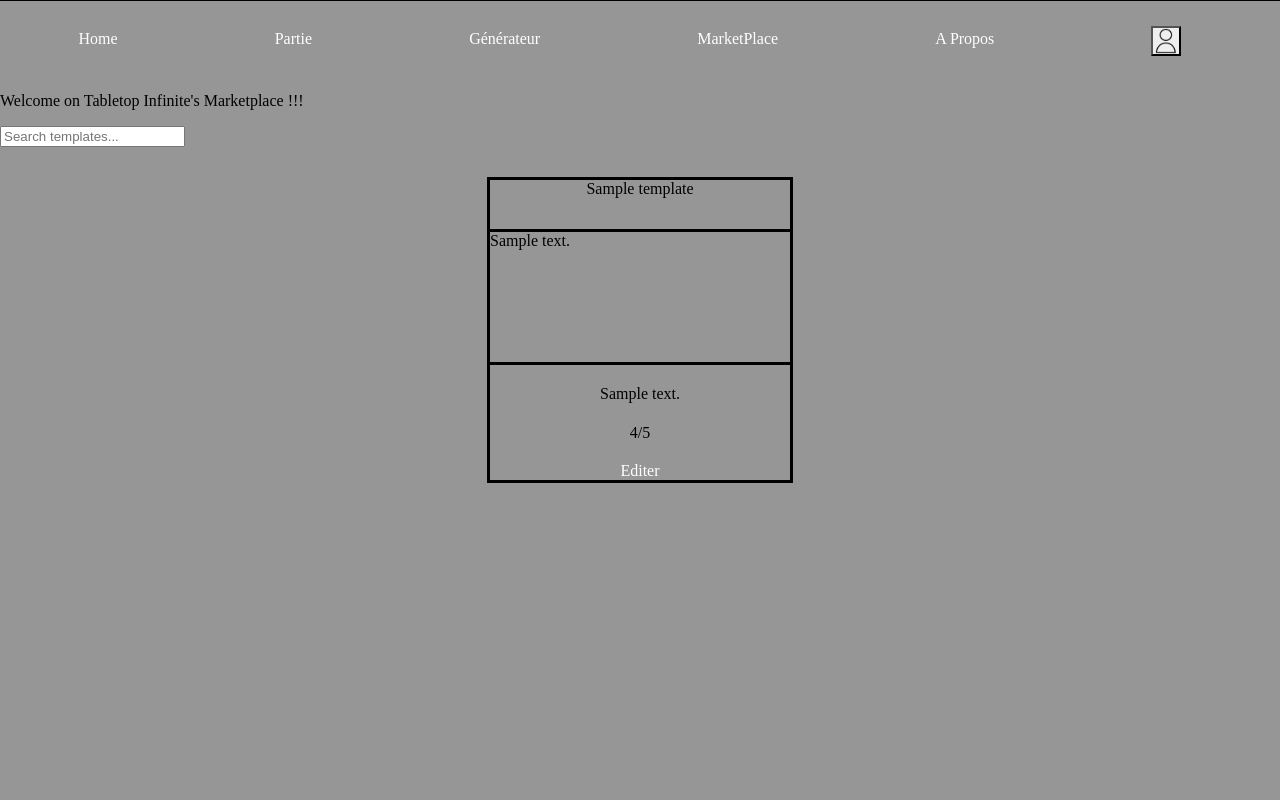
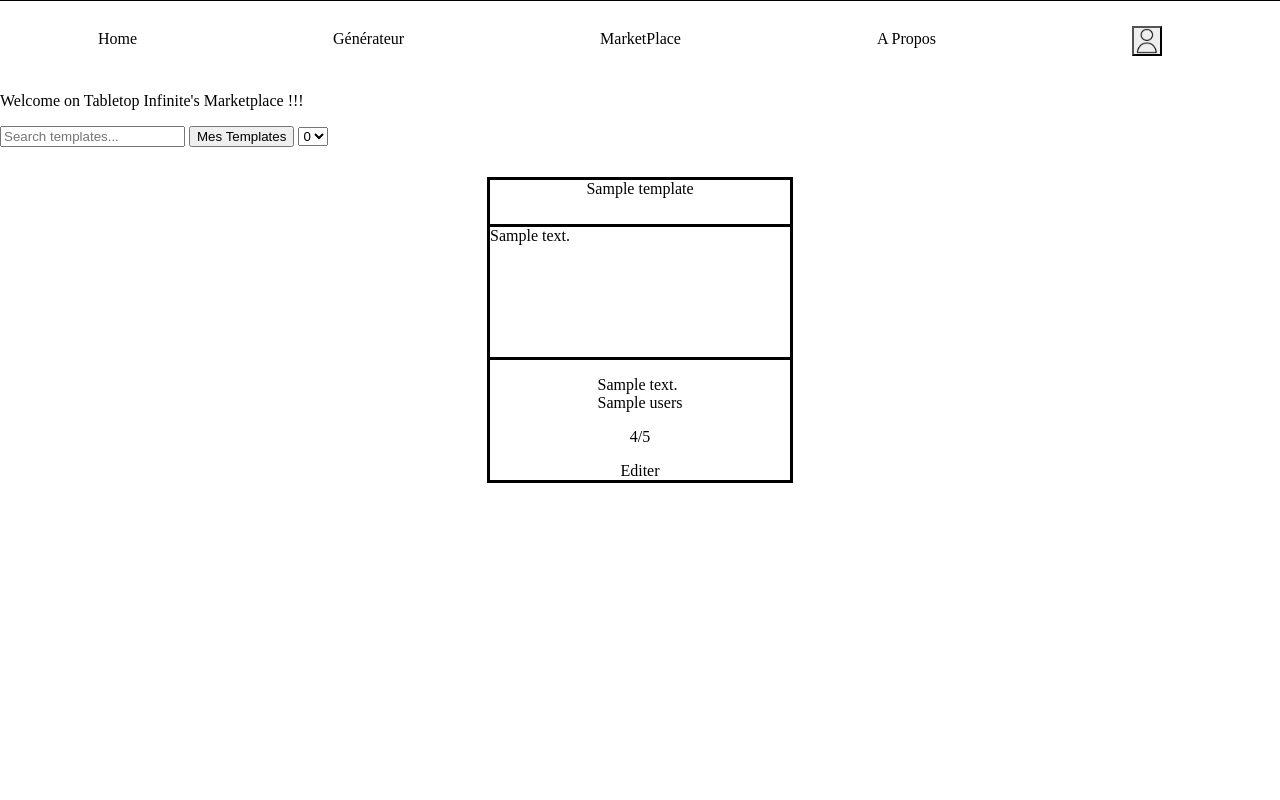
Before and after one commit to BaptisteChoquet/tabletopInfinite, a Symfony app: template templates/tabletop_infinite/Marketplace/indexMarketplace.html.twig in a window 1280 px wide. Run offline with Twig, Linux system fonts and the light colour scheme; the template is opened without the code that fills it: most values are stand-ins (such as "Sample title", 1, 10 or a date in 2020); some libraries are stand-ins or nearby versions.

Commit message:
ajout des filtres sur le marketplace

```diff
--- a/public/css/style.css
+++ b/public/css/style.css
@@ -5,7 +5,7 @@ html {
 body {
   margin: 0px;
   min-height: 100%;
-  background-color: rgb(150, 150, 150);
+  background-color: white;
 }
 
 nav {
@@ -15,12 +15,19 @@ nav {
   justify-content: space-around;
   align-items: center;
   border-top: solid 1px;
+  color: black;
 }
 
 nav a {
   text-decoration: none;
   color: black;
 }
+
+.noteRating{
+  display: flex;
+  flex-direction: row;
+}
+
 
 nav a:hover {
   color: grey;
@@ -137,10 +144,10 @@ header {
 
 
 a:visited{
-  color: white;
+  color: black;
 }
 a:link{
-  color: white;
+  color: black;
 }
 
 a{
@@ -158,6 +165,10 @@ a{
   background-color: white;
 }
 
+.rating{
+  display: flex;
+  flex-direction: row;
+}
 
 .contenu{
   border: solid;
--- a/src/Controller/SheetCreatorController.php
+++ b/src/Controller/SheetCreatorController.php
@@ -2,6 +2,7 @@
 
 namespace App\Controller;
 
+use App\Entity\Template;
 use App\Entity\Favory;
 use App\Entity\Users;
 use App\Entity\Widget;
@@ -37,10 +38,10 @@ class SheetCreatorController extends AbstractController
     public function index2(ManagerRegistry $doctrine,int $id): Response
     {
         $this->denyAccessUnlessGranted('ROLE_USER');
-        $repository = $$doctrine->getRepository(Widget::class)->findAll();
+        $repository = $doctrine->getRepository(Widget::class)->findAll();
         $users = $this->getUser();
         $favorys = $doctrine->getRepository(Favory::class)->findby(['users'=>$users]);
-        $template = $doctrine->getRepository(Template::class)->findOneBy(["id" => 10]);
+        $template = $doctrine->getRepository(Template::class)->findOneBy(["id" => $id]);
         return $this->render('blank_page/index.html.twig', [
             'controller_name' => 'SheetCreatorController',
             'widgets' => $repository,
--- a/src/Controller/TabletopInfiniteController.php
+++ b/src/Controller/TabletopInfiniteController.php
@@ -8,7 +8,7 @@ use Symfony\Component\Routing\Annotation\Route;
 use App\Repository\TemplateRepository;
 use App\Repository\BlankPageRepository;
 use App\Entity\Template;
-
+use App\Entity\Users;
 use Dompdf\Dompdf;
 use Dompdf\Options;
 
@@ -34,6 +34,7 @@ class TabletopInfiniteController extends AbstractController
         return $this->render('tabletop_infinite/Marketplace/indexMarketplace.html.twig',  [
             'controller_name' => 'indexMarketplace',
             'templates'=>$templateRepository->findAll(),
+            'currentUser'=> $this->getUser(),
         ]);
     }
     /**
--- a/src/Entity/Template.php
+++ b/src/Entity/Template.php
@@ -155,7 +155,12 @@ class Template
         return $this;
     }
 
+    public function __toString(): string
+    {
+        $this->Users = $Users;
 
+        return $this;
+    }
 
 
 
--- a/templates/blank_page/index.html.twig
+++ b/templates/blank_page/index.html.twig
@@ -90,17 +90,13 @@
 </form>
 <div class="sheet-preview" id="sheet-preview-id" ondrop="drop(event)" ondragover="allowDrop(event)">
 {% if template  %}
- {{template.contenu|raw}}
+    {{template.contenu|raw}}
 {% endif %}
 
 </div>
-</div>
-
-<script>
 
 
 
-</script>
 
 <script src="{{ asset('js/widgets.js') }}">
 
--- a/templates/tabletop_infinite/Marketplace/indexMarketplace.html.twig
+++ b/templates/tabletop_infinite/Marketplace/indexMarketplace.html.twig
@@ -3,7 +3,7 @@
 <head>
     <meta charset="UTF-8">
     <meta name="viewport" content="width=device-width, initial-scale=1.0">
-    <title>Document</title>
+    <title>TableTopInfinite - MarketPlace</title>
     {% block stylesheets %}
     <link href="{{ asset('css/style.css') }}" type="text/css" rel="stylesheet" />
     {% endblock %}
@@ -17,14 +17,31 @@
         <div class="top">
             <p>Welcome on Tabletop Infinite's Marketplace !!!</p>
             <input type="text" placeholder="Search templates..." id="input-search">
+
+            <button onclick=FilterByAuthor("{{ currentUser.email }}")>Mes Templates</button>
+            <select id="ratingFilter">
+            <option value="0">0</option>
+            <option value="1">1</option>
+            <option value="2">2</option>
+            <option value="3">3</option>
+            <option value="4">4</option>
+            <option value="5">5</option>
+
+
+            </select>
+
         </div>
         <div class="templates-container">
             {% for template in templates %}
                 <div class="template">
                     <div class="name">{{template.name}}</div>
                     <div class="contenu">{{ template.contenu | raw }}</div>
+
+                    <div>
                     <div class="description">{{ template.description}}</div>
-                    <div class="rating">{{ template.rating}}/5</div>
+                    <div class="author">{{ template.Users}}</div>
+                    </div>
+                    <div class="rating"><div class="noteRating">{{ template.rating}}</div>/5</div>
                     <a href="/sheet_creator/{{template.id}}">Editer</a>
                 </div>
 
@@ -35,7 +52,8 @@
 
 </body>
 <script type="text/javascript">
-let allTemplates = document.getElementsByClassName('template-card');
+let allTemplates = document.getElementsByClassName('name');
+let allTemplatesDiv = document.getElementsByClassName('template');
 let input = document.getElementById('input-search');
 console.log(input);
 
@@ -43,9 +61,9 @@ input.addEventListener('input', e =>{
     let search = e.target.value;
     for (let i = 0; i < allTemplates.length; i++) {
         if (!allTemplates[i].innerText.toLowerCase().includes(search.toLowerCase())) {
-            allTemplates[i].style.display = "none"
+            allTemplatesDiv[i].style.display = "none"
         }else{
-            allTemplates[i].style.display = "block"
+            allTemplatesDiv[i].style.display = "flex"
         }
     }
 })
@@ -57,5 +75,46 @@ for (let i = 0; i < allTemplates.length; i++) {
 }
 
 
+function FilterByAuthor(author){
+    console.log(author)
+for (let i = 0; i < allTemplates.length; i++) {
+    let divAuthor = document.getElementsByClassName('author');
+        if (!divAuthor[i].innerText.toLowerCase().includes(author.toLowerCase())) {
+            allTemplatesDiv[i].style.display = "none"
+        }else{
+            allTemplatesDiv[i].style.display = "flex"
+        }
+    }
+}
+
+
+
+let inputRating = document.getElementById("ratingFilter");
+
+inputRating.onchange = function()
+{
+
+    for (let i = 0; i < allTemplates.length; i++) {
+    let divRating = document.getElementsByClassName('noteRating');
+
+        if (!divRating[i].innerText.toLowerCase().includes(this.value.toLowerCase())) {
+            allTemplatesDiv[i].style.display = "none"
+        }else{
+            allTemplatesDiv[i].style.display = "flex"
+        }
+    }
+}
+
+   /*
+for (let i = 0; i < allTemplates.length; i++) {
+    let divAuthor = document.getElementsByClassName('author');
+        if (!divAuthor[i].innerText.toLowerCase().includes(author.toLowerCase())) {
+            allTemplatesDiv[i].style.display = "none"
+        }else{
+            allTemplatesDiv[i].style.display = "flex"
+        }
+    }
+*/
+
 </script>
 </html>
--- a/templates/tabletop_infinite/Marketplace/navbar.html.twig
+++ b/templates/tabletop_infinite/Marketplace/navbar.html.twig
@@ -1,6 +1,5 @@
 <nav>
     <a href="{{ path('home') }}">Home</a>
-    <a href="">Partie</a>
     <a href="{{ path('sheet_creator') }}">Générateur</a>
     <a href="{{ path('marketplace') }}">MarketPlace</a>
     <a href="{{ path('about')}}">A Propos</a>
--- a/templates/tabletop_infinite/RollTest.html.twig
+++ b/templates/tabletop_infinite/RollTest.html.twig
@@ -19,6 +19,10 @@
 
 
 	</span>
+	<div>
+	<h1>Le concept</h1>
+	<p>Grâce a TableTopInfinite vous pouvez générer vos propres feuilles de personnages personnalisé pour JDR</p>
+	</div>
 
 <footer>
 	<a href="">Condition général</a>
```
Also changed, not shown: public/js/marketplace.js (deleted, +0 -20 lines), src/Controller/AddTemplateController.php (+5 -3 lines), src/Entity/Users.php (+8 -0 lines).
